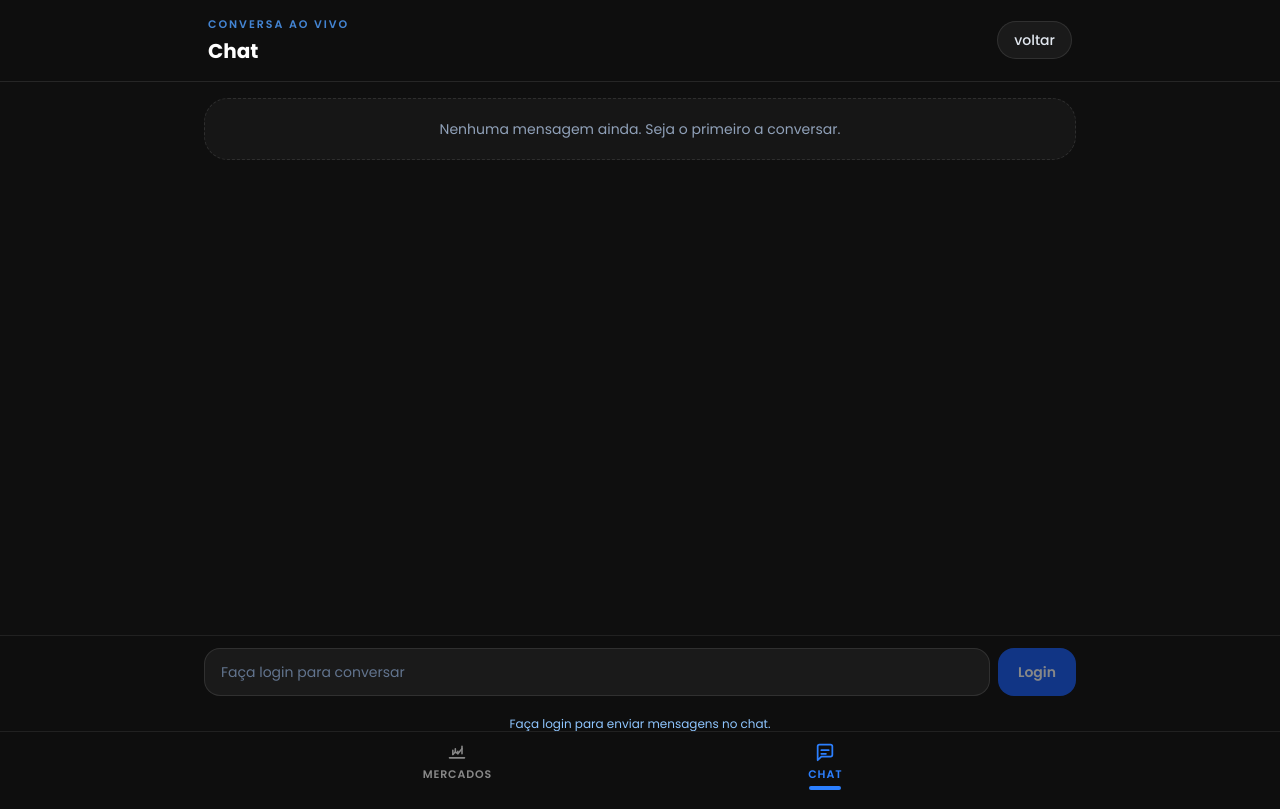
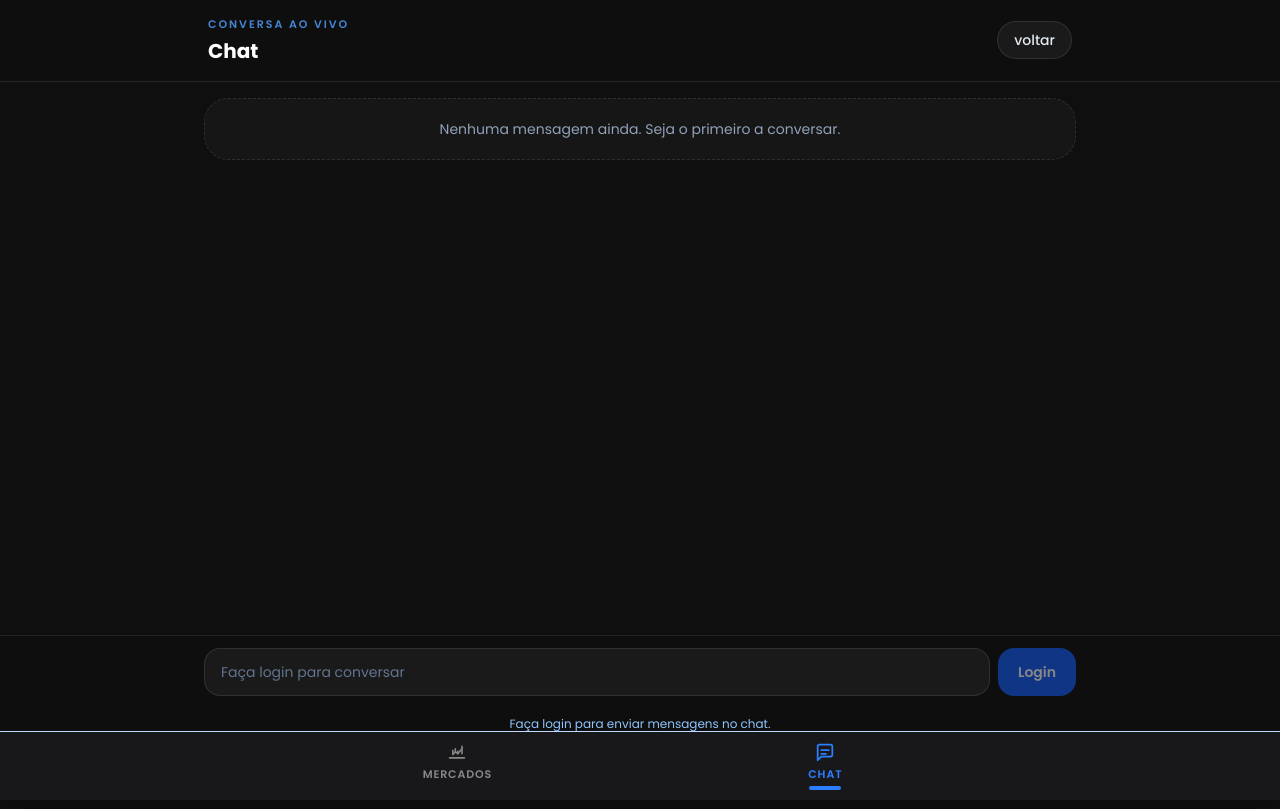
Before and after one commit to IsaqueLopes-Dev/votadf, a Next.js app: page /chat in a window 1280 px wide. Built offline with nearby package versions, Linux system fonts and the light colour scheme; no server answers.

Commit message:
Fundo cinza aplicado no admin para evitar fundo branco

```diff
--- a/app/admin/layout.tsx
+++ b/app/admin/layout.tsx
@@ -10,5 +10,9 @@ export default function AdminLayout({
 }: Readonly<{
   children: React.ReactNode;
 }>) {
-  return children;
+  return (
+    <div style={{ minHeight: '100vh', background: 'var(--background, #e5e7eb)' }}>
+      {children}
+    </div>
+  );
 }
--- a/components/bottom-navigation.tsx
+++ b/components/bottom-navigation.tsx
@@ -34,7 +34,7 @@ export default function BottomNavigation() {
 
   return (
     <nav
-      className="fixed inset-x-0 bottom-0 z-50 border-t border-white/8 bg-[#0f0f0f]/95 backdrop-blur-xl"
+      className="fixed inset-x-0 bottom-0 z-[1000] border-t border-blue-200 bg-[#18181b] bg-opacity-98 backdrop-blur-xl shadow-xl"
       style={{ paddingBottom: 'env(safe-area-inset-bottom, 0px)' }}
       aria-label="Navegação principal"
     >
```
